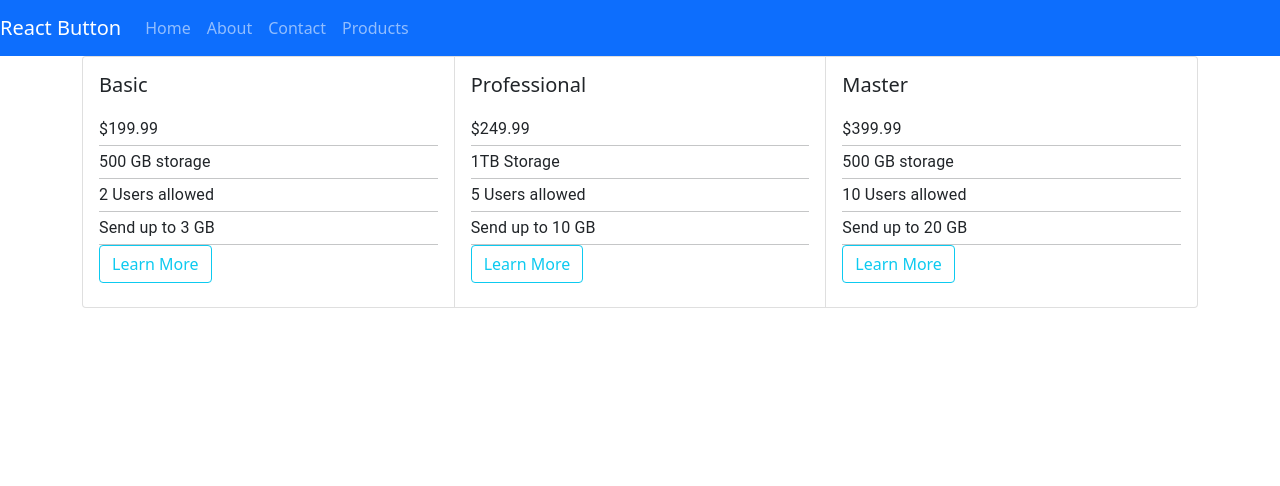
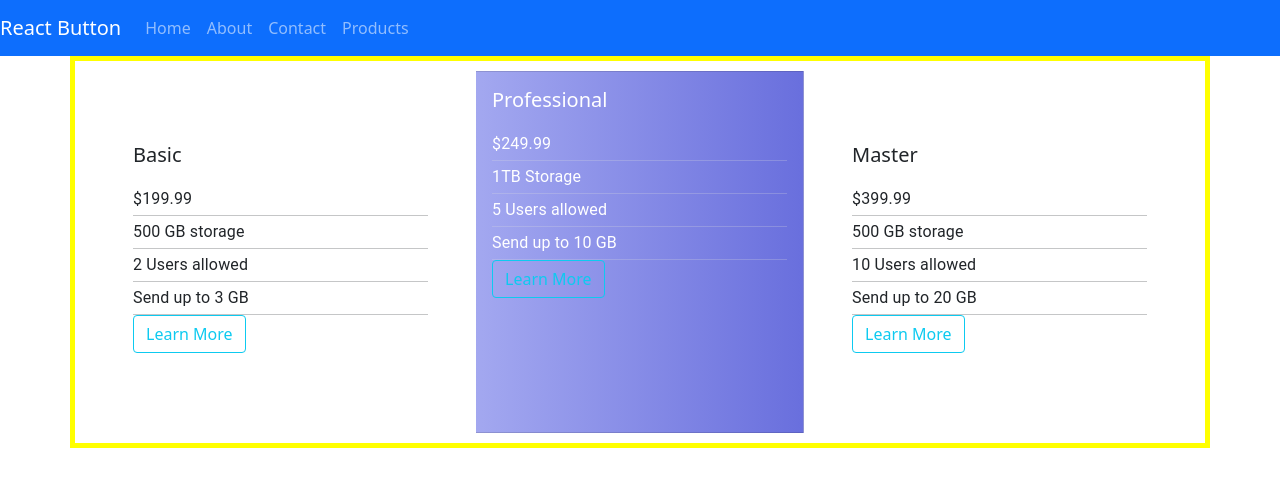
Before and after one commit to senbagaraman04/frontendscreens, a React (Create React App) app in the folder my-app/: page /Pricing in a window 1280 px wide. Shown: the top 486 px of the page. Built offline with nearby package versions, Linux system fonts and the light colour scheme.

Commit message:
fix: css part

```diff
--- a/my-app/src/components/FrontEndScreens/PricingComponent.js
+++ b/my-app/src/components/FrontEndScreens/PricingComponent.js
@@ -7,12 +7,13 @@ import React, { Component } from 'react';
 import "bootstrap/dist/css/bootstrap.min.css";
 import { Button, Card, CardGroup, Container } from "react-bootstrap";
 import { Divider, List, ListItem, ListItemText } from '@mui/material';
+import './PricingComponents.css';
 
 
 export default class PricingComponents extends Component {
     render() {
         return (
-            <Container>
+            <Container className="card-page">
                 <CardGroup>
                     <Card1 />
                     <Card2 />
@@ -28,7 +29,7 @@ export default class PricingComponents extends Component {
 class Card1 extends Component {
     render() {
         return (
-            <Card>
+            <Card className="card-light pricing-plan">
                 <Card.Body>
                     <Card.Title>Basic</Card.Title>
                     <Card.Text>
@@ -67,7 +68,7 @@ class Card1 extends Component {
 class Card2 extends Component {
     render() {
         return (
-            <Card>
+            <Card className="card-professional" >
                 <Card.Body>
                     <Card.Title>Professional</Card.Title>
                     <Card.Text>
@@ -107,7 +108,7 @@ class Card2 extends Component {
 class Card3 extends Component {
     render() {
         return (
-            <Card>
+            <Card className="card-light pricing-plan">
                 <Card.Body>
                     <Card.Title>Master</Card.Title>
                     <Card.Text>
--- /dev/null
+++ b/my-app/src/components/FrontEndScreens/PricingComponents.css
@@ -0,0 +1,39 @@
+.card-professional{
+    color: #FFF;
+    background: linear-gradient(
+90deg, #a3a8f0 0%, #696fdd 100%);
+
+}
+.card-page{
+    margin: auto;
+    border: 5px solid #FFFF00;
+    padding: 10px;
+}
+
+.card-light{
+   padding: 3.5rem 2rem;
+   border: none;
+}
+.card {
+    min-width: 300px;
+    border-radius: 10px;
+}
+
+/* .pricing-plan {
+    width: 325px;
+
+} */
+
+/* .pricing-plan:nth-of-type(1){
+    border-top-right-radius: 0;
+    border-bottom-right-radius: 0;
+}
+.pricing-plan:nth-of-type(2n){
+    padding: 3.5rem 2rem;
+    border: none;
+
+}
+.pricing-plan:nth-of-type(3n){
+    border-top-left-radius: 0;
+    border-bottom-left-radius: 0;
+} */
```
